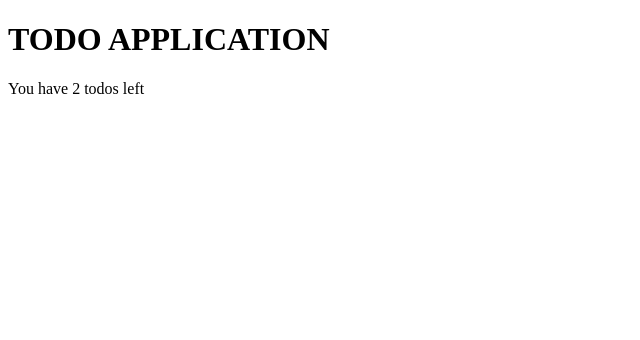
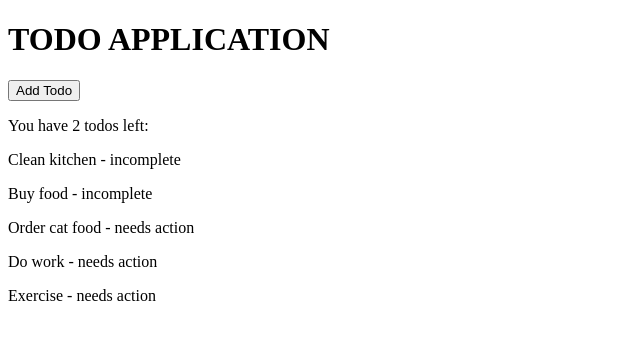
Before and after one commit to uyentruong2003/JS_Udemy, a plain HTML site: page todo-app/index.html in a window 1280 px wide. Shown: the whole page, without its empty margins (0-640 px from the left). Drawn offline with Linux system fonts and the light colour scheme.

Commit message:
advanced query

```diff
--- a/todo-app/index.html
+++ b/todo-app/index.html
@@ -4,10 +4,8 @@
 
     </head>
     <body>
-        <h1>
-            TODO APPLICATION
-        </h1>
-
+        <h1>TODO APPLICATION</h1>
+        <button id="add-todo">Add Todo</button>
         <script src="todo-app.js"></script>
     </body>
 </html>
--- a/todo-app/todo-app.js
+++ b/todo-app/todo-app.js
@@ -25,31 +25,58 @@ const todos = [{
 // })
 
 // Print a summary: you have 2 todos left
-const getSummary = function(todos){
-    let incompleteNum = 0
-    todos.forEach(function(todo){
-        if (!todo.completed){
-            incompleteNum ++
-        }
-    })
-    return `You have ${incompleteNum} todos left`
-}
+// const getSummary = function(todos){
+//     let incompleteNum = 0
+//     todos.forEach(function(todo){
+//         if (!todo.completed){
+//             incompleteNum ++
+//         }
+//     })
+//     return `You have ${incompleteNum} todos left`
+// }
 
-console.log(getSummary(todos))
+// Second way to filter out the incompleteTodos
+const incompleteTodos = todos.filter( function (todo) {
+    return !todo.completed
+})
 //(1) create element
 const summary = document.createElement('p')
 //(2) create content
-summary.textContent = getSummary(todos)
+summary.textContent = `You have ${incompleteTodos.length} todos left:`
 //(3) append to the body tag
 document.querySelector('body').appendChild(summary)
 
+// Sort the arrays:
+const sortTodos = function (todos){
+    const sorted = todos.sort(function (a,b){
+        if (!a.completed && b.completed){
+            return -1
+        } else if (a.completed && !b.completed){
+            return 1
+        } else{
+            return 0
+        }
+    })
+}
 
+sortTodos(todos)
+console.log(todos)
 // Add a p for each todo above
 todos.forEach(function(todo){
     //(1) create element
-    const newParagraph = document.createElement('p')
+    const p = document.createElement('p')
     //(2) create content
-    newParagraph.textContent = `${todo.text} - complete status: ${completed}`
+    if (!todo.completed){
+        p.textContent = `${todo.text} - incomplete`
+    } else {
+        p.textContent = `${todo.text} - needs action`
+    }
+
     //(3) append to the body tag
-    document.querySelector('body').appendChild(newParagraph)
+    document.querySelector('body').appendChild(p)
 })
+
+//Listen for new todo creation
+document.querySelector('#add-todo').addEventListener('click', function (e){
+    console.log('Add a new todo...')
+})
```
